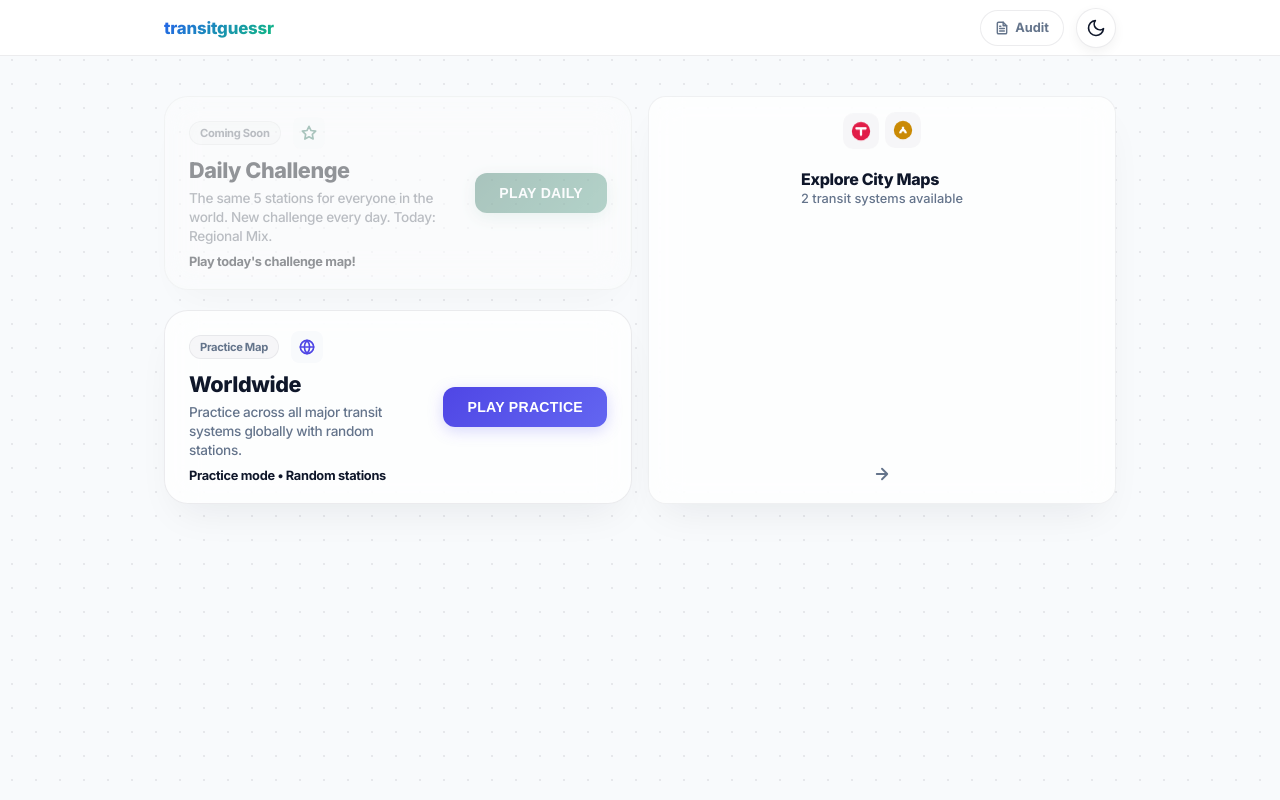
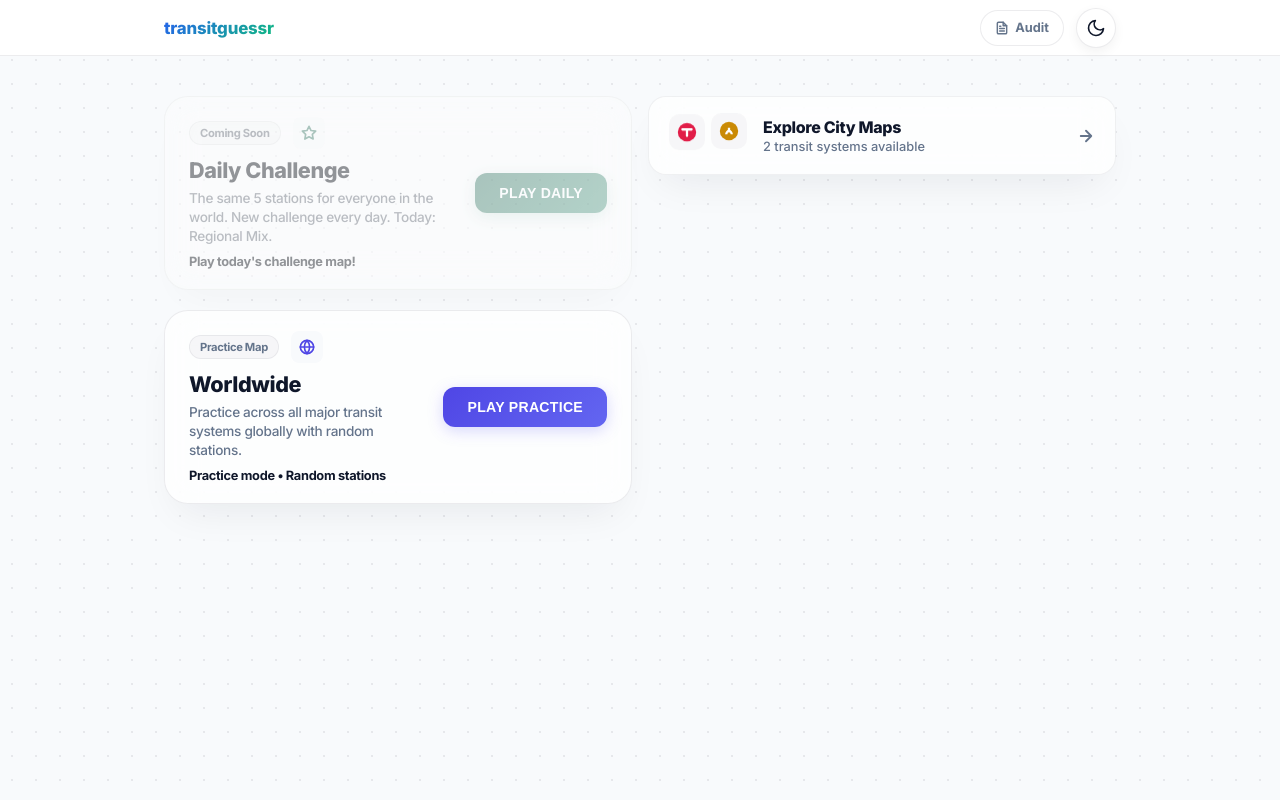
Before and after one commit to Small-Batch-Logic/TransitGuessr, a Svelte app: page / in a window 1280 px wide. Built offline with nearby package versions, Linux system fonts and the light colour scheme.

Commit message:
Fix cities card layout: align-items start on grid, explicit flex-direction row

```diff
--- a/src/css/screens/start.css
+++ b/src/css/screens/start.css
@@ -28,7 +28,7 @@
   grid-template-columns: 1fr 1fr;
   gap: 16px;
   margin-bottom: 16px;
-  align-items: stretch;
+  align-items: start;
   width: 100%;
 }
 
@@ -48,6 +48,7 @@
   font: inherit;
   cursor: pointer;
   display: flex;
+  flex-direction: row;
   align-items: center;
   gap: 16px;
   padding: 20px 20px;
```
